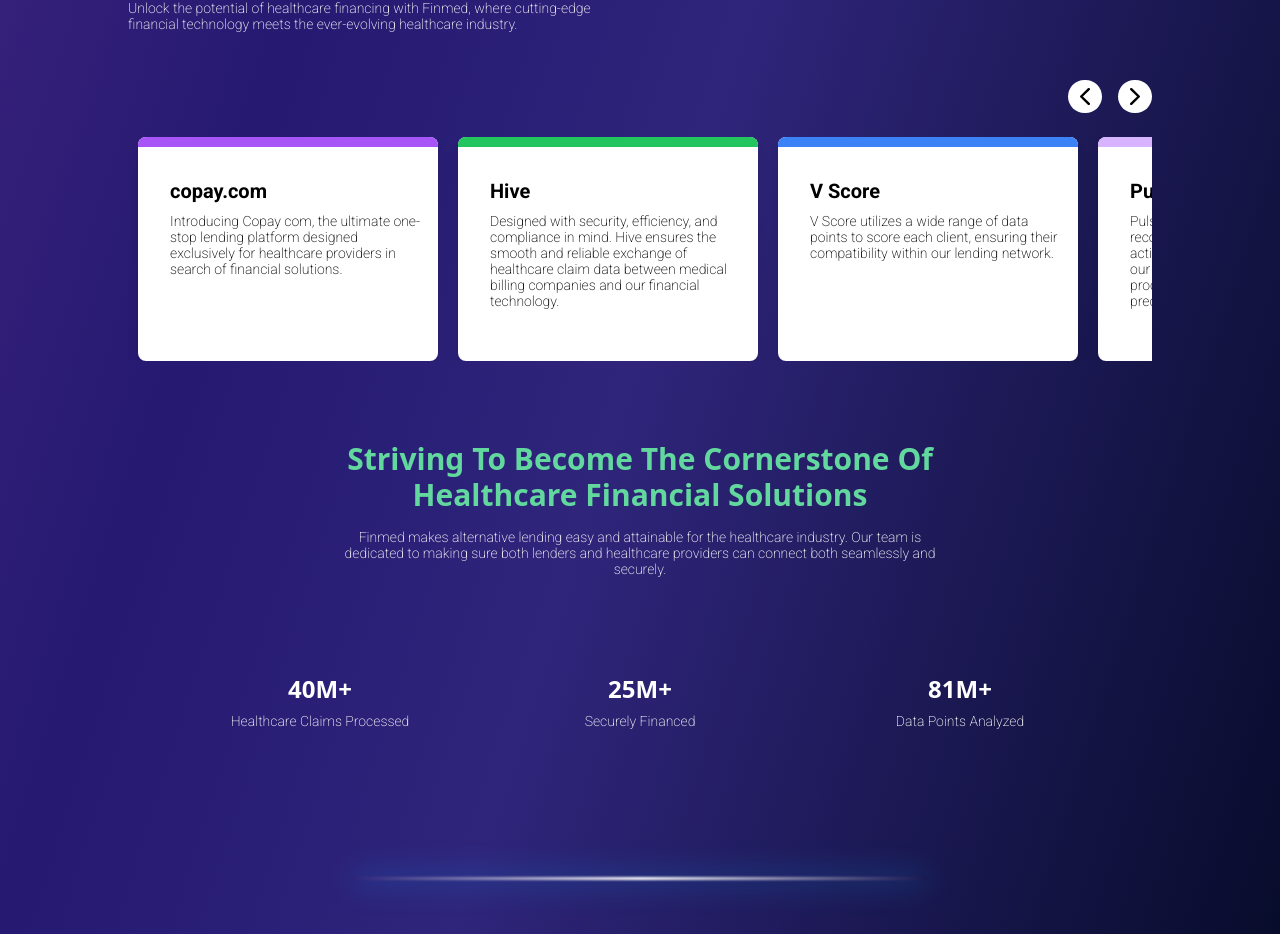
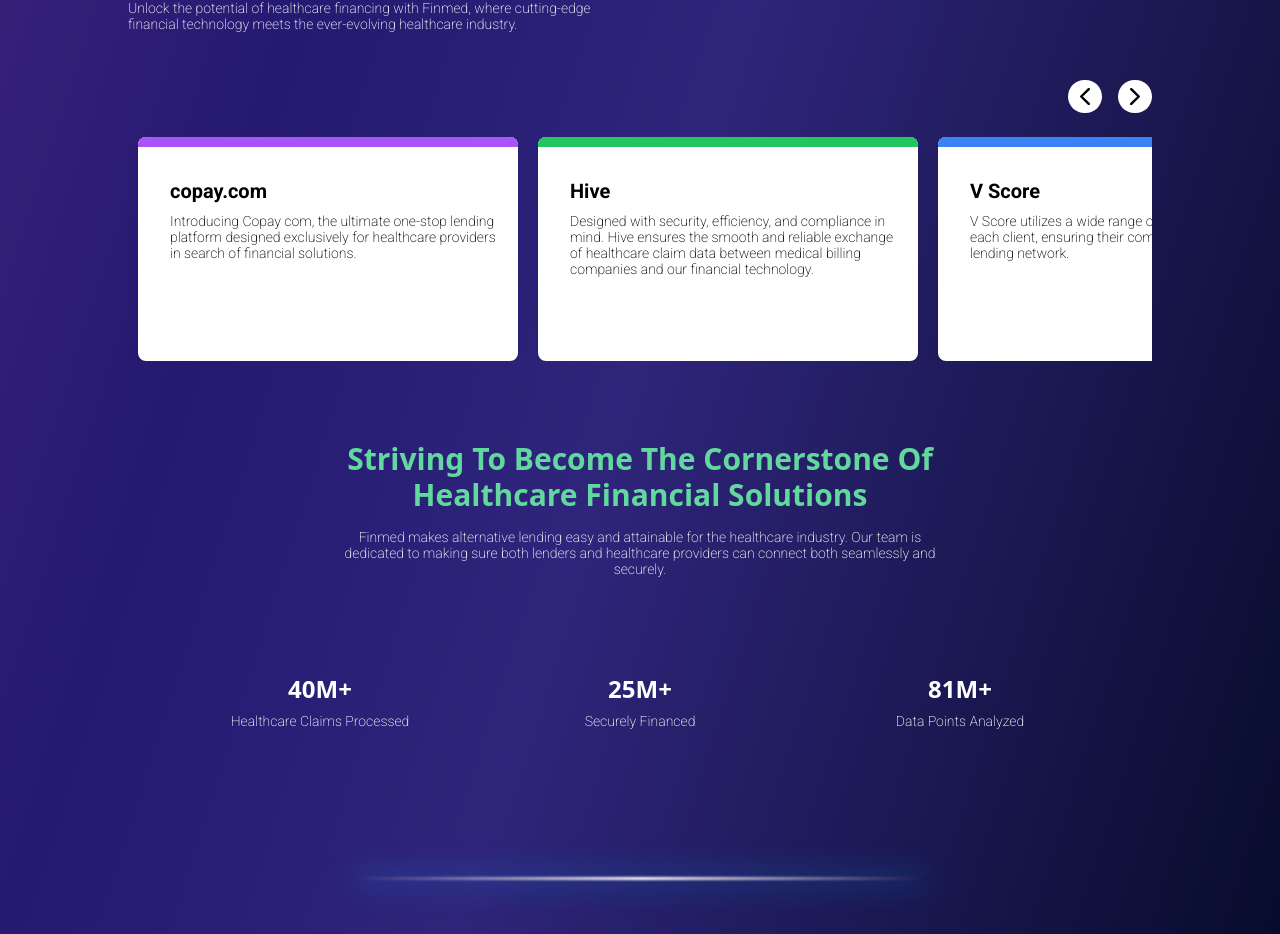
Before and after one commit to KeshavVijay14/Finmed-App, a Next.js app: page / in a window 1280 px wide. Shown: the part 2406-3340 px from the top of the page. Built offline with nearby package versions, Linux system fonts and the light colour scheme; a web font is replaced by a local one.

Commit message:
card-slider-update

```diff
--- a/src/components/CardSlider.js
+++ b/src/components/CardSlider.js
@@ -46,20 +46,20 @@
 
   const handlePrev = () => {
     setCurrentIndex((prevIndex) =>
-      prevIndex === 0 ? cards.length - 1 : prevIndex - 1
+      prevIndex === 0 ? Math.max(cards.length - 3, 0) : prevIndex - 1
     );
   };
 
   const handleNext = () => {
     setCurrentIndex((prevIndex) =>
-      prevIndex === cards.length - 1 ? 0 : prevIndex + 1
+      prevIndex >= cards.length - 3 ? 0 : prevIndex + 1
     );
   };
 
   return (
     <InView triggerOnce threshold={1}>
       {({ ref }) => (
-        <section className=" relative   flex justify-center" ref={ref}>
+        <section className="relative flex justify-center" ref={ref}>
           <div className="flex flex-col mt-20 text-center w-[80%] justify-between">
             <div className="flex flex-col items-start text-start">
               <h2 className="text-3xl font-bold text-[#62D89F] max-w-lg mb-2 font-trebuchet">
@@ -73,7 +73,7 @@
             </div>
             <div className="flex justify-end mb-6 gap-4">
               <div
-                onClick={handleNext}
+                onClick={handlePrev}
                 className="rounded-full p-2 px-3 bg-white cursor-pointer"
               >
                 <Image
@@ -84,7 +84,7 @@
                 />
               </div>
               <div
-                onClick={handlePrev}
+                onClick={handleNext}
                 className="rounded-full p-2 px-3 bg-white cursor-pointer"
               >
                 <Image
@@ -96,21 +96,21 @@
               </div>
             </div>
             <div className="relative">
-              <div className="slider-container">
+              <div className="slider-container overflow-hidden">
                 <div
                   className="slider-content flex transition-transform duration-300"
                   style={{
-                    transform: `translateX(-${currentIndex * "340"}px)`,
-                    width: `${cards.length * "340"}px`,
+                    transform: `translateX(-${(currentIndex * 100) / 2}%)`,
+                    width: `${(cards.length * 100) / 2}vw`,
                   }}
                 >
                   {cards.map((card, index) => (
                     <div
                       key={index}
-                      className={`card h-56  rounded-lg shadow-lg text-left bg-white p-4 relative overflow-hidden`}
+                      className="card w-full md:w-[380px] h-56 rounded-lg shadow-lg text-left bg-white p-4 relative flex-shrink-0"
                     >
                       <div
-                        className={`w-full absolute top-0 left-0 ${card.bgClass}`}
+                        className={`w-full rounded-t-lg absolute top-0 left-0 ${card.bgClass}`}
                         style={{
                           height: "10px",
                         }}
```
